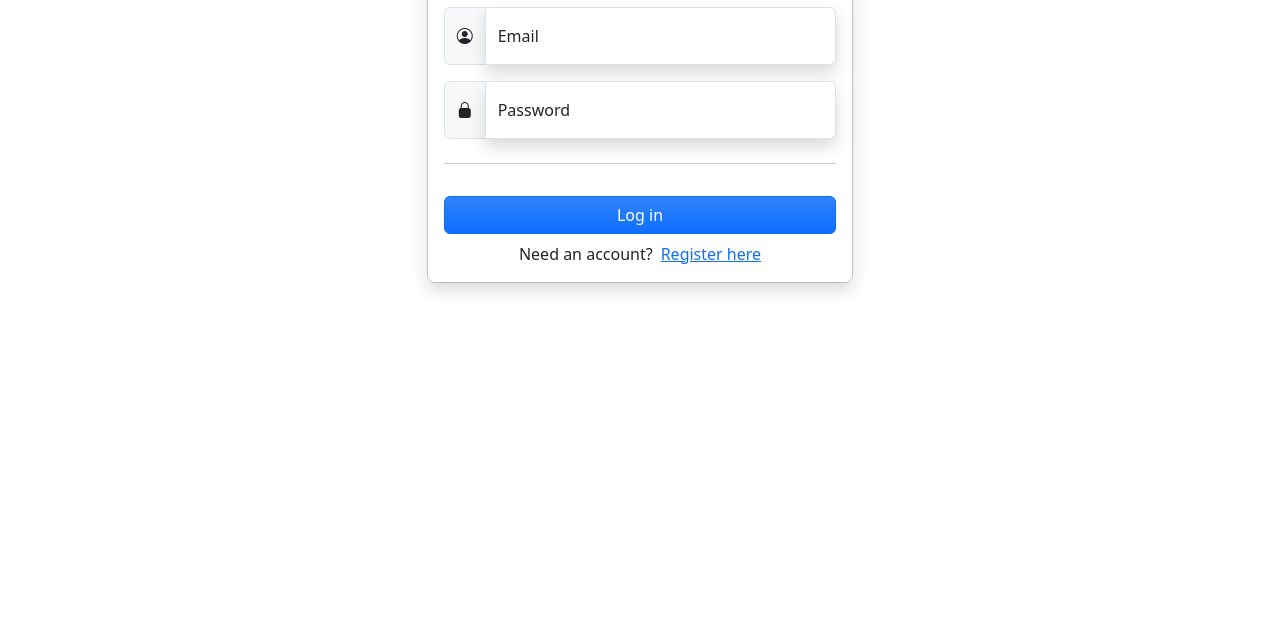
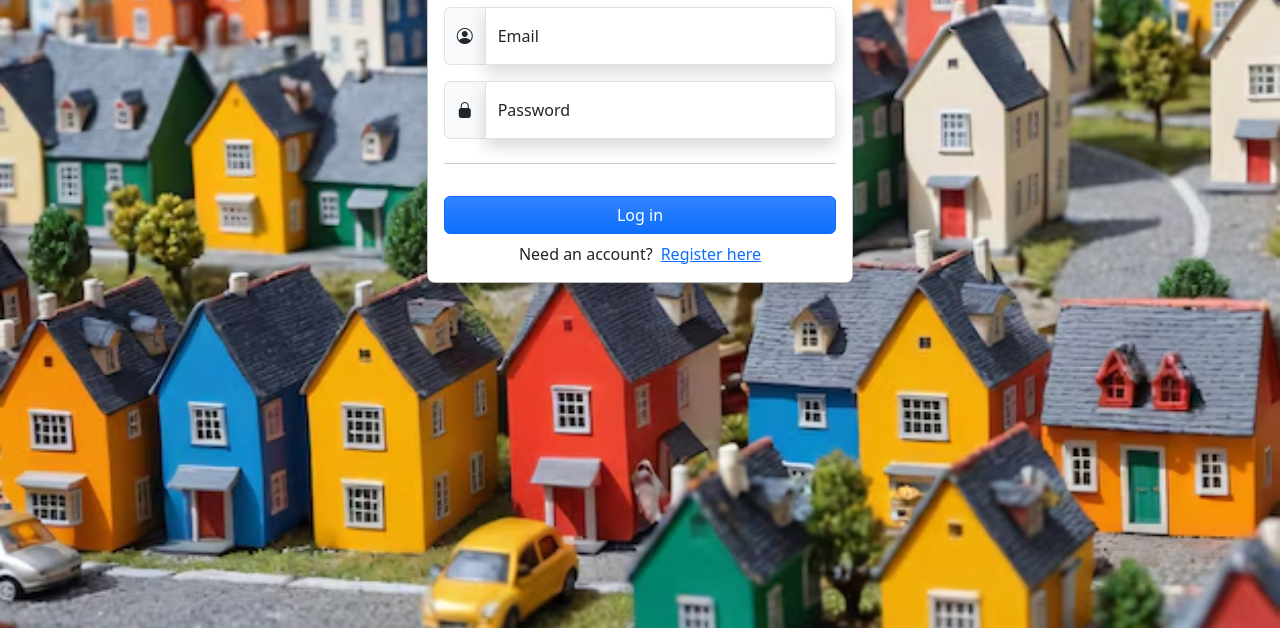
Before and after one commit to bridgeshayes/SDC-Air, a plain HTML site: page frontend/index.html in a window 1280 px wide. Shown: the part 220-848 px from the top of the page. Drawn offline with nearby package versions, Linux system fonts and the light colour scheme; some packages are replaced by stand-ins of ours; a script that the page names is missing.

Commit message:
Fixed background

```diff
--- a/frontend/styles/custom.css
+++ b/frontend/styles/custom.css
@@ -1,5 +1,5 @@
 .background {
-    background: url(images/bunch-houses-that-are-each-other_941033-7887.avif);
+    background: url(../images/bunch-houses-that-are-each-other_941033-7887.avif);
     height: 100%;
     width: 100%;
     background-repeat: no-repeat;
```
